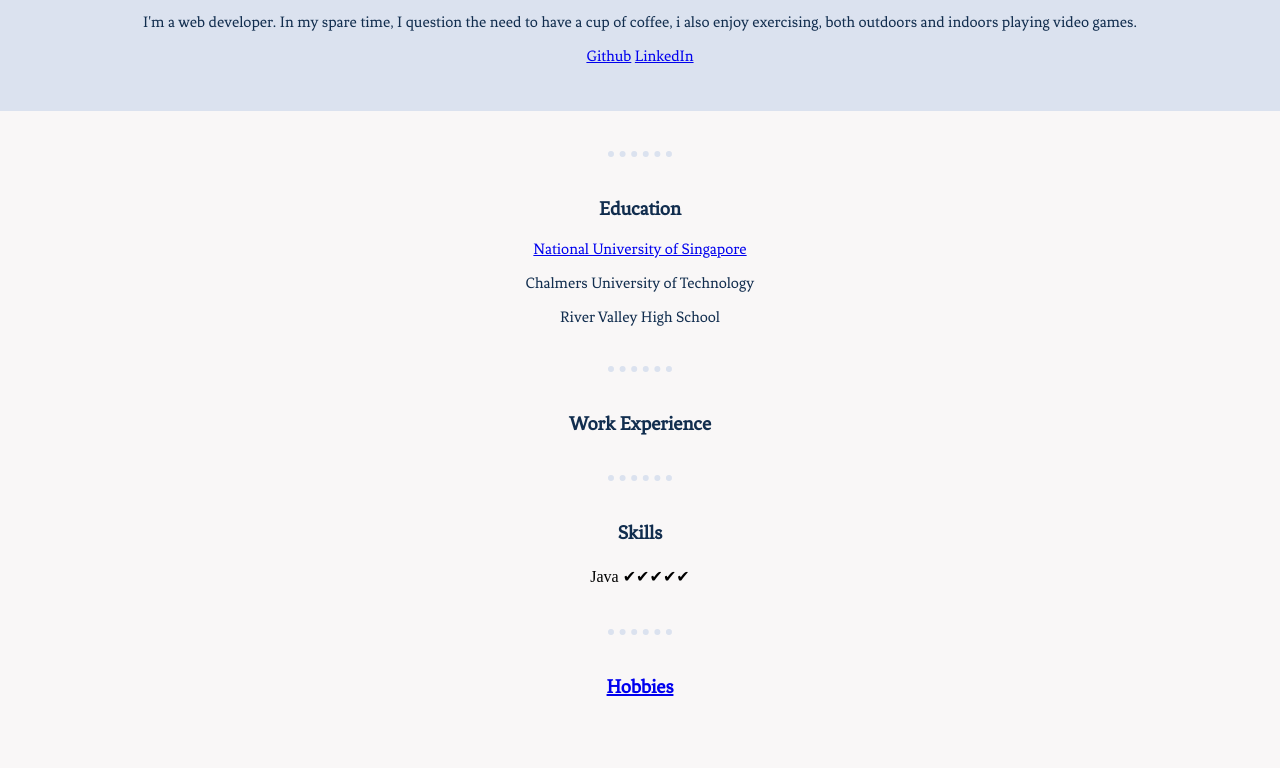
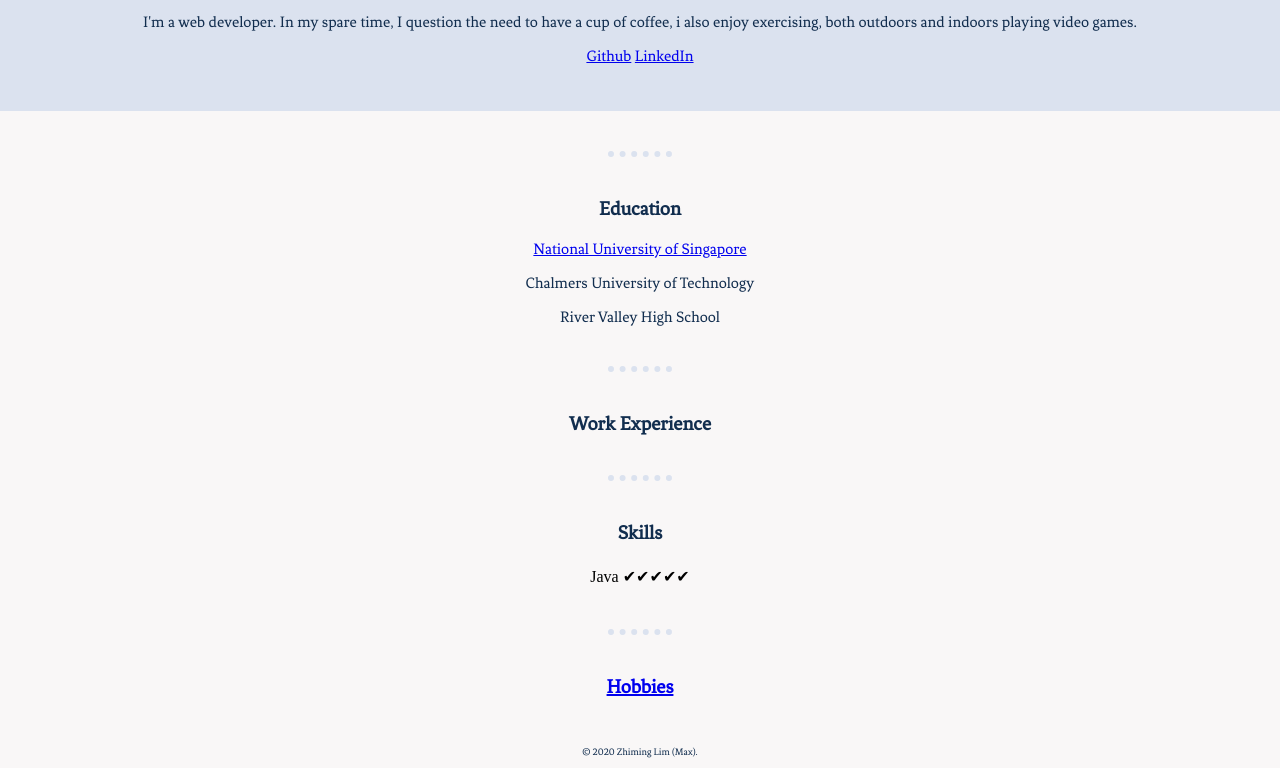
Before and after one commit to zhiminglim/cv, a plain HTML site: page index.html in a window 1280 px wide. Shown: the part 692-1460 px from the top of the page. Before the commit the page ends 1428 px from the top, so only its background shows below. Drawn offline with Linux system fonts and the light colour scheme.

Commit message:
Add styling palette codes

```diff
--- a/css/styles.css
+++ b/css/styles.css
@@ -3,6 +3,13 @@
   src: url('../fonts/fenix-regular-webfont.woff2') format('woff2'),
     url('../fonts/fenix-regular-webfont.woff') format('woff');
 }
+
+/* colors from : https://colorhunt.co/palette/22272 */
+/* white: #f9f7f7;
+ * body: #dbe2ef;
+ * contrast: #3f72af;
+ * dark: #112d4e; */
+
 
 /****************TAG SELECTORS******************/
 body {
@@ -72,6 +79,10 @@ p {
   margin: 0 auto;
 }
 
+.p-copyright {
+  font-size: 10px;
+}
+
 /****************ID SELECTORS******************/
 #heading-name {
   color: #112d4e;
--- a/index.html
+++ b/index.html
@@ -58,6 +58,8 @@
     <h3><a href="hobbies.html">Hobbies</a></h3>
 
     <br>
+
+    <p class="p-copyright">© 2020 Zhiming Lim (Max).</p>
   </div>
 
 
```
